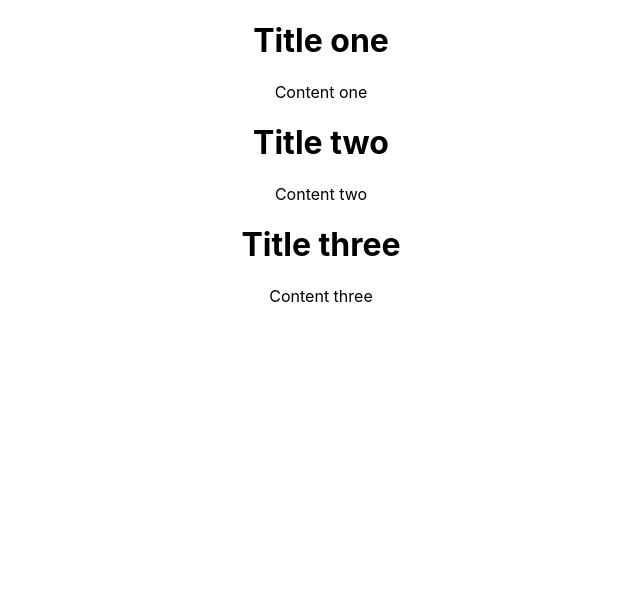
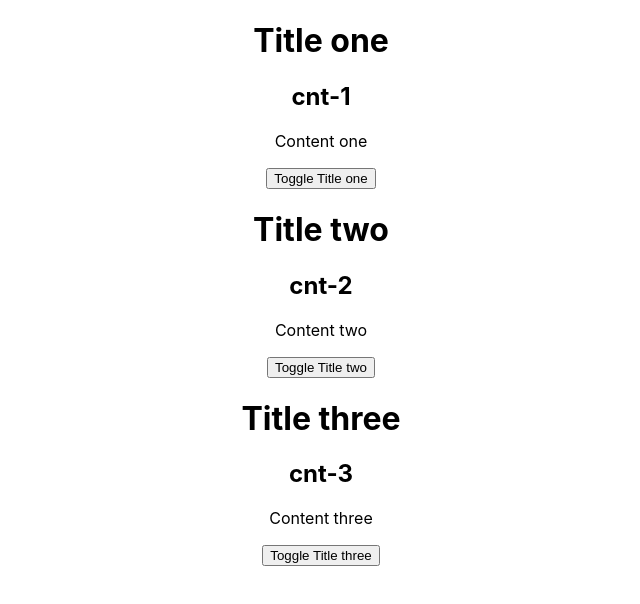
Before and after one commit to mariolazzari/try-reactjs, a React (Create React App) app: page / in a window 1280 px wide. Shown: the top 604 px of the page, without its empty margins (319-959 px from the left). Built offline with nearby package versions, Linux system fonts and the light colour scheme.

Commit message:
Done lesson 8

```diff
--- /dev/null
+++ b/src/posts/PostDetail.js
@@ -0,0 +1,27 @@
+import React, { Component } from "react";
+
+class PostDetail extends Component {
+  state = {
+    showContent: true
+  };
+
+  toggleShowContent = e => {
+    e.preventDefault();
+    this.setState({ showContent: !this.state.showContent });
+  };
+
+  render() {
+    const { post, onClick } = this.props;
+    const { showContent } = this.state;
+    return (
+      <div>
+        <h1 onClick={e => onClick(e.target.innerHTML)}>{post.title}</h1>
+        <h2>{post.slug}</h2>
+        {showContent && <p>{post.content}</p>}
+        <button onClick={this.toggleShowContent}>Toggle {post.title}</button>
+      </div>
+    );
+  }
+}
+
+export default PostDetail;
--- a/src/posts/PostList.js
+++ b/src/posts/PostList.js
@@ -1,19 +1,19 @@
 import React, { Component } from "react";
 import PostData from "../data/posts.json";
+import PostDetail from "./PostDetail";
+class PostList extends Component {
+  // onClick event handler
+  handleClick = txtMsg => alert(txtMsg);
 
-class App extends Component {
   render() {
     return (
       <div>
         {PostData.map(post => (
-          <div>
-            <h1 key={post.id}>{post.title}</h1>
-            <p>{post.content}</p>
-          </div>
+          <PostDetail post={post} onClick={this.handleClick} key={post.id} />
         ))}
       </div>
     );
   }
 }
 
-export default App;
+export default PostList;
```
